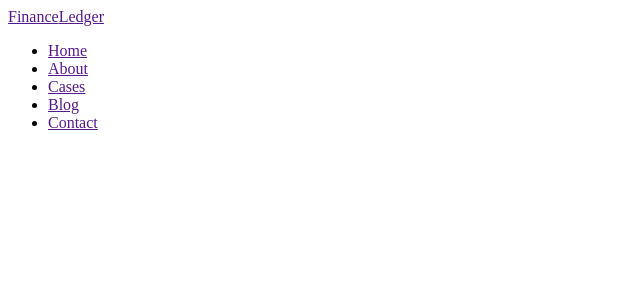
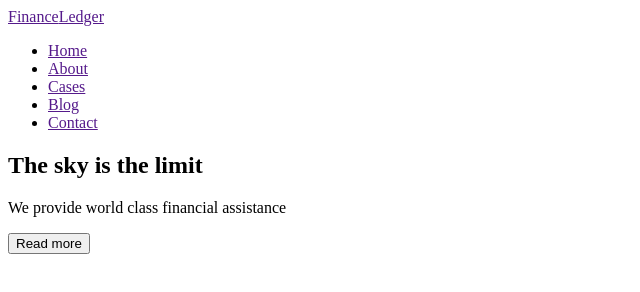
Before and after one commit to NataliaHal/blended75, a plain HTML site: page index.html in a window 1280 px wide. Shown: the whole page, without its empty margins (0-640 px from the left). Drawn offline with Linux system fonts and the light colour scheme.

Commit message:
add markup section hero

```diff
--- a/index.html
+++ b/index.html
@@ -20,5 +20,14 @@
         </ul>
       </nav>
     </header>
+
+    <!-- section hero  -->
+    <section>
+      <h1>The sky is the limit</h1>
+
+      <p>We provide world class financial assistance</p>
+
+      <button type="button">Read more</button>
+    </section>
   </body>
 </html>
```
